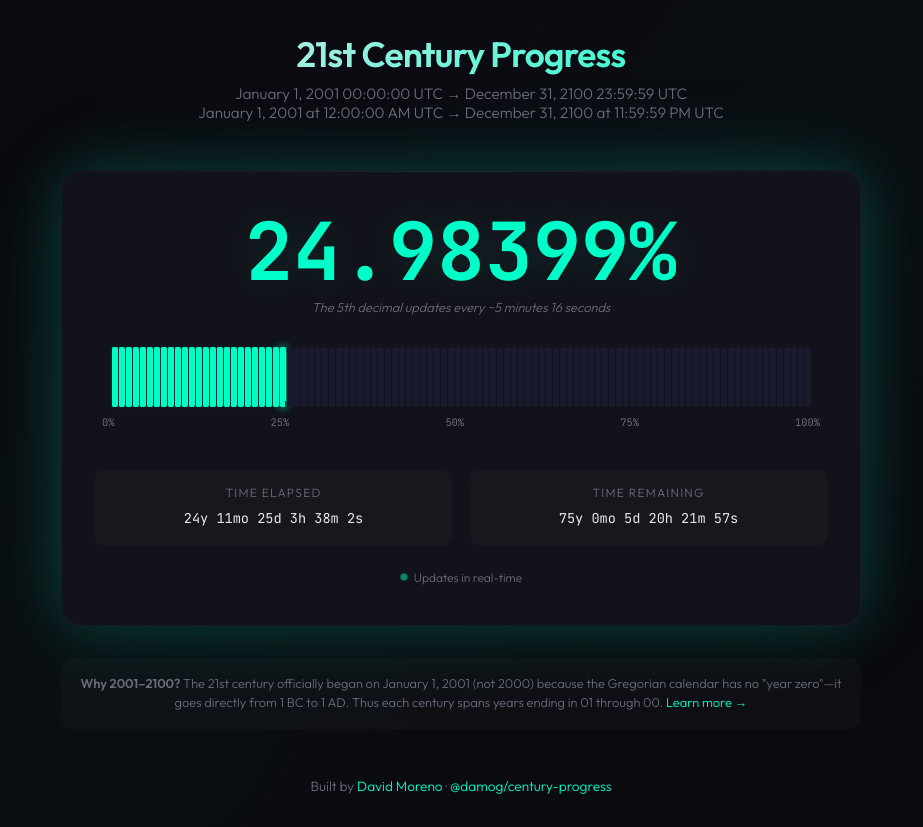
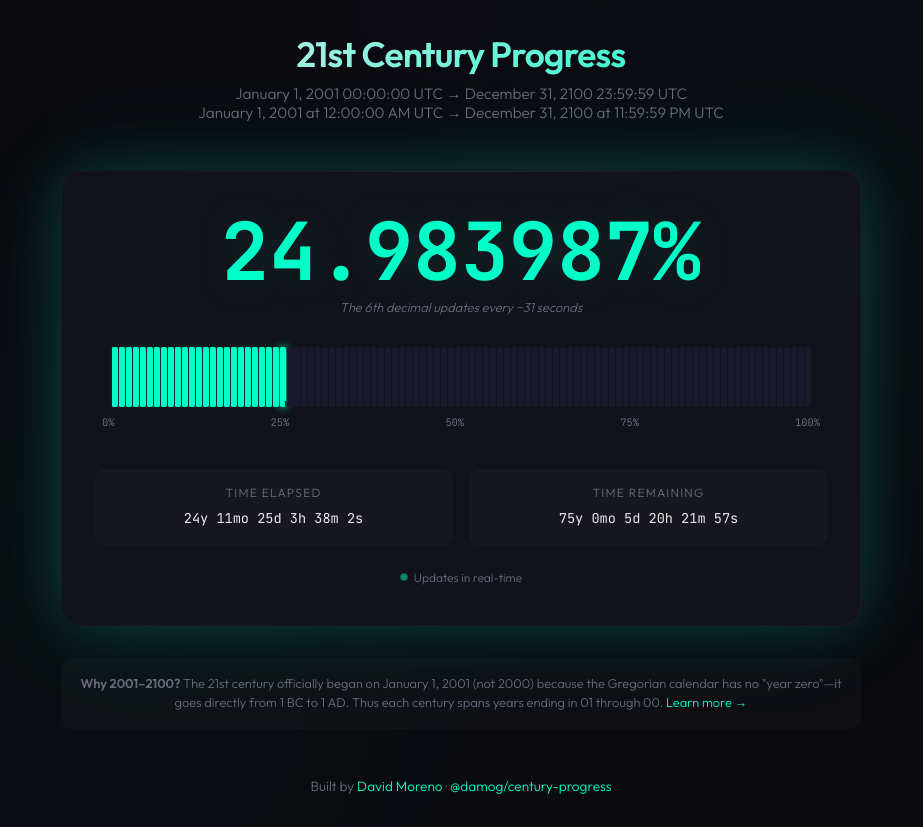
Before and after one commit to damog/century-progress, a plain HTML site: page docs/index.html in a window 1280 px wide. Shown: the whole page, without its empty margins (179-1102 px from the left). Drawn offline with Linux system fonts and the light colour scheme.

Commit message:
Add 6th decimal place (updates every ~31 seconds)

```diff
--- a/docs/index.html
+++ b/docs/index.html
@@ -260,7 +260,7 @@
 
         <div class="progress-card">
             <div class="percentage" id="percentage">--.--%</div>
-            <div class="update-freq">The 5th decimal updates every ~5 minutes 16 seconds</div>
+            <div class="update-freq">The 6th decimal updates every ~31 seconds</div>
 
             <div class="bar-wrapper">
                 <div class="bar-container" id="bar">
@@ -378,7 +378,7 @@
             const percentage = (elapsed / TOTAL_MS) * 100;
 
             // Update percentage display
-            document.getElementById('percentage').textContent = percentage.toFixed(5) + '%';
+            document.getElementById('percentage').textContent = percentage.toFixed(6) + '%';
 
             // Update bar - each bar represents 1%, each cell inside represents 0.01%
             const fullBars = Math.floor(percentage);
```
